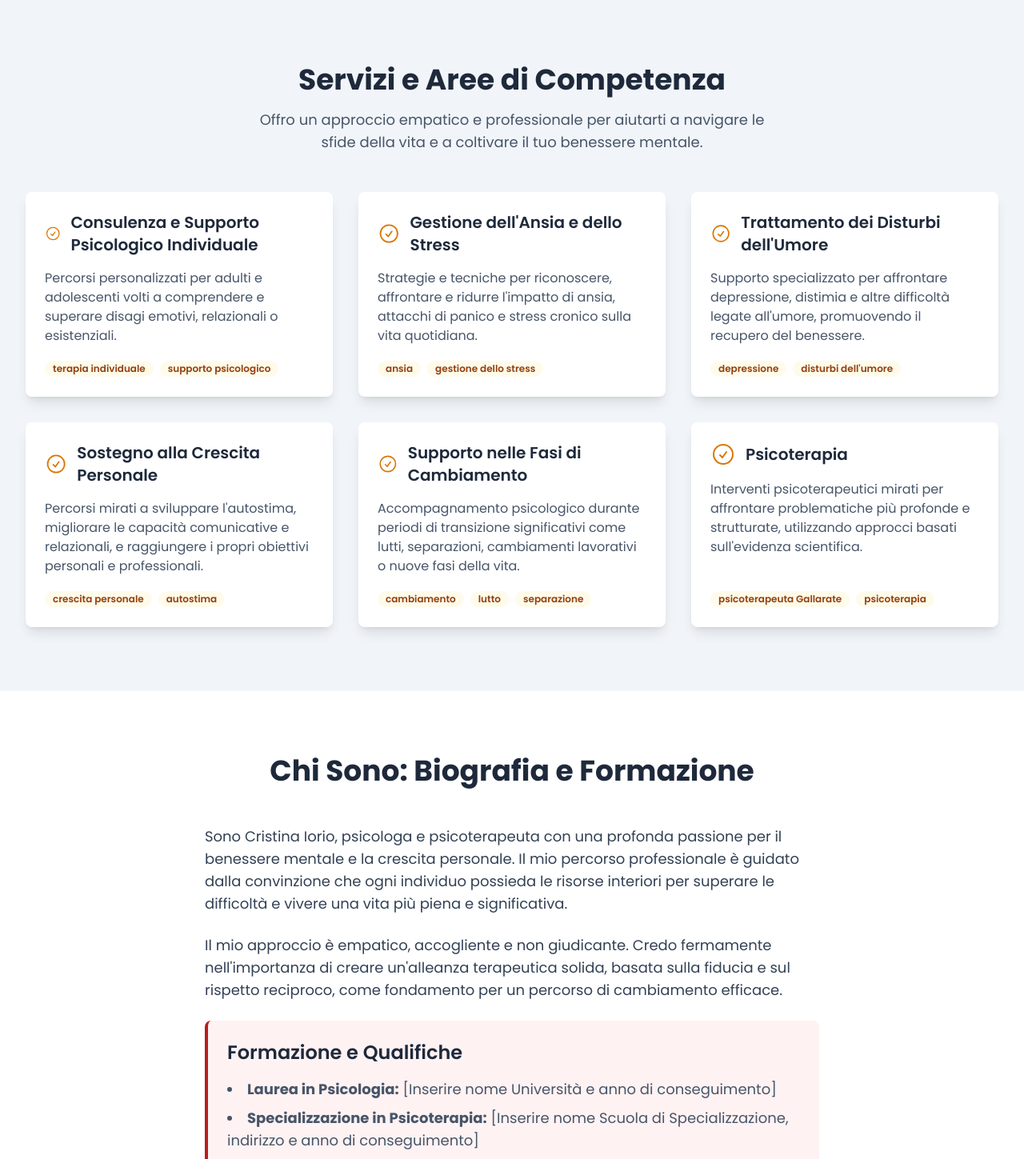
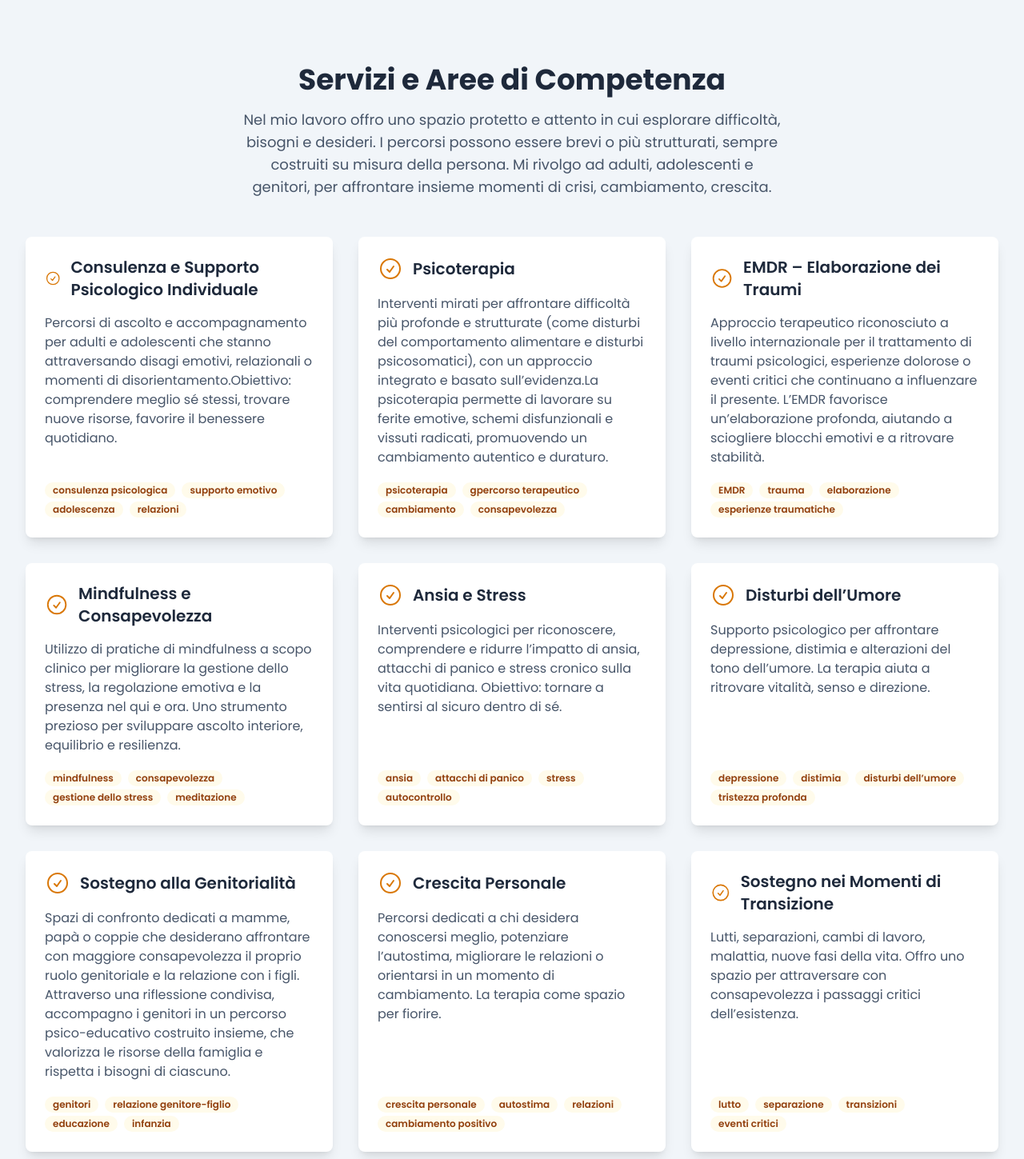
Before and after one commit to gicappa/cristinaiorio.com, a React (Vite) app: page / in a window 1280 px wide. Shown: the part 1320-2769 px from the top of the page at 80% size. Built offline with nearby package versions, Linux system fonts and the light colour scheme; a web font is replaced by a local one.

Commit message:
Amendded Servizi ed aree di competenza

```diff
--- a/components/ServicesSection.tsx
+++ b/components/ServicesSection.tsx
@@ -7,33 +7,48 @@ import { CheckCircleIcon } from './icons.js'; // Added .js extension
 const services = [
   {
     title: "Consulenza e Supporto Psicologico Individuale",
-    description: "Percorsi personalizzati per adulti e adolescenti volti a comprendere e superare disagi emotivi, relazionali o esistenziali.",
-    keywords: ["terapia individuale", "supporto psicologico"]
-  },
-  {
-    title: "Gestione dell'Ansia e dello Stress",
-    description: "Strategie e tecniche per riconoscere, affrontare e ridurre l'impatto di ansia, attacchi di panico e stress cronico sulla vita quotidiana.",
-    keywords: ["ansia", "gestione dello stress"]
-  },
-  {
-    title: "Trattamento dei Disturbi dell'Umore",
-    description: "Supporto specializzato per affrontare depressione, distimia e altre difficoltà legate all'umore, promuovendo il recupero del benessere.",
-    keywords: ["depressione", "disturbi dell'umore"]
-  },
-  {
-    title: "Sostegno alla Crescita Personale",
-    description: "Percorsi mirati a sviluppare l'autostima, migliorare le capacità comunicative e relazionali, e raggiungere i propri obiettivi personali e professionali.",
-    keywords: ["crescita personale", "autostima"]
-  },
-  {
-    title: "Supporto nelle Fasi di Cambiamento",
-    description: "Accompagnamento psicologico durante periodi di transizione significativi come lutti, separazioni, cambiamenti lavorativi o nuove fasi della vita.",
-    keywords: ["cambiamento", "lutto", "separazione"]
+    description: "Percorsi di ascolto e accompagnamento per adulti e adolescenti che stanno attraversando disagi emotivi, relazionali o momenti di disorientamento.Obiettivo: comprendere meglio sé stessi, trovare nuove risorse, favorire il benessere quotidiano.",
+    keywords: ["consulenza psicologica", "supporto emotivo", "adolescenza", "relazioni"]
   },
   {
     title: "Psicoterapia",
-    description: "Interventi psicoterapeutici mirati per affrontare problematiche più profonde e strutturate, utilizzando approcci basati sull'evidenza scientifica.",
-    keywords: ["psicoterapeuta Gallarate", "psicoterapia"]
+    description: "Interventi mirati per affrontare difficoltà più profonde e strutturate (come disturbi del comportamento alimentare e disturbi psicosomatici), con un approccio integrato e basato sull’evidenza.La psicoterapia permette di lavorare su ferite emotive, schemi disfunzionali e vissuti radicati, promuovendo un cambiamento autentico e duraturo.",
+    keywords: ["psicoterapia", "gpercorso terapeutico", "cambiamento", "consapevolezza"]
+  },
+  {
+    title: "EMDR – Elaborazione dei Traumi",
+    description: "Approccio terapeutico riconosciuto a livello internazionale per il trattamento di traumi psicologici, esperienze dolorose o eventi critici che continuano a influenzare il presente. L’EMDR favorisce un’elaborazione profonda, aiutando a sciogliere blocchi emotivi e a ritrovare stabilità.",
+    keywords: ["EMDR", "trauma", "elaborazione", "esperienze traumatiche"]
+  },
+  {
+    title: "Mindfulness e Consapevolezza",
+    description: "Utilizzo di pratiche di mindfulness a scopo clinico per migliorare la gestione dello stress, la regolazione emotiva e la presenza nel qui e ora. Uno strumento prezioso per sviluppare ascolto interiore, equilibrio e resilienza.",
+    keywords: ["mindfulness", "consapevolezza", "gestione dello stress", "meditazione"]
+  },
+  {
+    title: "Ansia e Stress",
+    description: "Interventi psicologici per riconoscere, comprendere e ridurre l’impatto di ansia, attacchi di panico e stress cronico sulla vita quotidiana. Obiettivo: tornare a sentirsi al sicuro dentro di sé.",
+    keywords: ["ansia", "attacchi di panico", "stress", "autocontrollo"]
+  },
+  {
+    title: "Disturbi dell’Umore",
+    description: "Supporto psicologico per affrontare depressione, distimia e alterazioni del tono dell’umore. La terapia aiuta a ritrovare vitalità, senso e direzione.",
+    keywords: ["depressione", "distimia", "disturbi dell’umore", "tristezza profonda"]
+  },
+  {
+    title: "Sostegno alla Genitorialità",
+    description: "Spazi di confronto dedicati a mamme, papà o coppie che desiderano affrontare con maggiore consapevolezza il proprio ruolo genitoriale e la relazione con i figli. Attraverso una riflessione condivisa, accompagno i genitori in un percorso psico-educativo costruito insieme, che valorizza le risorse della famiglia e rispetta i bisogni di ciascuno.",
+    keywords: ["genitori", "relazione genitore-figlio", "educazione", "infanzia"]
+  },
+  {
+    title: "Crescita Personale",
+    description: "Percorsi dedicati a chi desidera conoscersi meglio, potenziare l’autostima, migliorare le relazioni o orientarsi in un momento di cambiamento. La terapia come spazio per fiorire.",
+    keywords: ["crescita personale", "autostima", "relazioni", "cambiamento positivo"]
+  },
+  {
+    title: "Sostegno nei Momenti di Transizione",
+    description: "Lutti, separazioni, cambi di lavoro, malattia, nuove fasi della vita. Offro uno spazio per attraversare con consapevolezza i passaggi critici dell’esistenza.",
+    keywords: ["lutto", "separazione", "transizioni", "eventi critici"]
   }
 ];
 
@@ -45,7 +60,9 @@ const ServicesSection: React.FC<SectionProps> = ({ id }) => {
           Servizi e Aree di Competenza
         </h2>
         <p className={`text-center text-lg text-${AppConfig.colors.textSecondary} mb-12 max-w-2xl mx-auto`}>
-          Offro un approccio empatico e professionale per aiutarti a navigare le sfide della vita e a coltivare il tuo benessere mentale.
+          Nel mio lavoro offro uno spazio protetto e attento in cui esplorare difficoltà, bisogni e desideri.
+          I percorsi possono essere brevi o più strutturati, sempre costruiti su misura della persona.
+          Mi rivolgo ad adulti, adolescenti e genitori, per affrontare insieme momenti di crisi, cambiamento, crescita.
         </p>
         <div className="grid md:grid-cols-2 lg:grid-cols-3 gap-8">
           {services.map((service, index) => (
```
